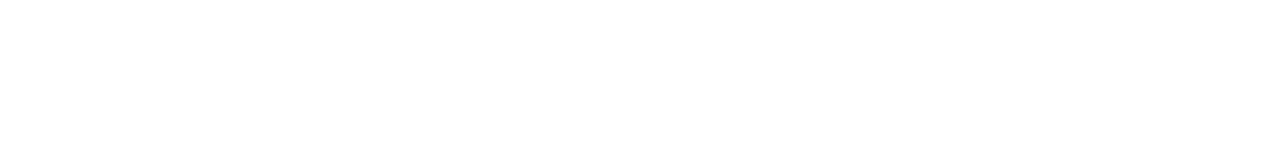
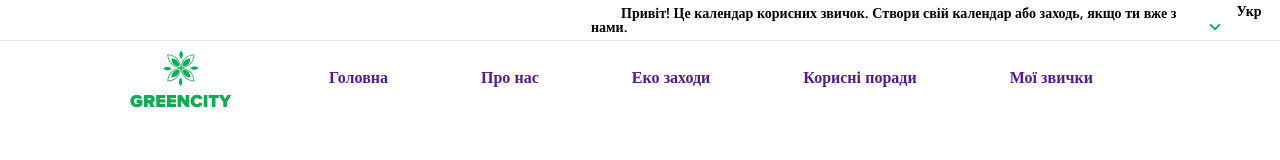
Before and after one commit to StepanKniazevich/Eco_project, a plain HTML site: page task.html in a window 1280 px wide. Drawn offline with nearby package versions, Linux system fonts and the light colour scheme.

Commit message:
Add header

```diff
--- a/Style.css
+++ b/Style.css
@@ -1,12 +1,127 @@
-/*Обнуление*/
-*,*:before,*:after{
+
+/*Обнулення*/
+*{
 	padding: 0;
 	margin: 0;
-	border: 0;
+    border: 0;
+	box-sizing: border-box;
+}
+*,*:before,*:after{
 	-moz-box-sizing: border-box;
 	-webkit-box-sizing: border-box;
 	box-sizing: border-box;
 }
+:focus,:active{outline: none;}
+a:focus,a:active{outline: none;}
+
+nav,footer,header,aside{display: block;}
+
 html,body{
 	height: 100%;
+	width: 100%;
+	font-size: 100%;
+	line-height: 1;
+	font-size: 14px;
+	-ms-text-size-adjust: 100%;
+	-moz-text-size-adjust: 100%;
+	-webkit-text-size-adjust: 100%;
+	font-family: 'Open Sans';
 }
+/*input,button,textarea{font-family:inherit;}
+
+input::-ms-clear{display: none;}*/
+button{cursor: pointer;}
+button::-moz-focus-inner {padding:0;border:0;}
+a{text-decoration: none;}
+a:hover{text-decoration: none;}
+ul, li{list-style: none; text-decoration: none; }
+img{vertical-align: top;}
+
+.wrapper {
+min-height: 100%;
+overflow: hidden;
+
+}/*
+._container {
+	max-width: 1020px;
+	margin: 0px auto;
+}*/
+/*
+.content {
+	position: absolute;
+	left: 70.31%;
+	right: 25.34%;
+	top: 47.37%;
+	bottom: 10.53%;
+	background: #5C6372;
+	transform: rotate(-45deg);
+}*/
+.link_color{
+	color: #13AA57;}
+
+/*--------------------------Header------------------------------------------*/
+
+.header{
+	position: absolute;
+	width: 100%;
+	left:0;
+	top:0;
+	z-index: 50;
+	font-weight: 600;
+}
+/*
+.header_container{
+	display: flex;
+	flex-direction: column;
+
+}*/
+
+.header_top{
+	font-size: 14px;
+    text-indent: 30px;
+	min-height:  40px;
+	display: flex;
+	margin-left: 591px;
+	align-items: center;
+
+}
+.header_line{
+	width: 100%;
+    height: auto;
+	border-bottom: 1px solid rgba(131, 156, 148, 0.2);
+}
+
+.header_top_lang::after{
+	content: "";
+	display: inline-block;
+    background: url('images/header/Arrow.png');
+    width: 16px;
+    height: 16px;
+
+}
+
+.nav{
+	font-size: 16px;
+	min-height: 82px ;
+}
+.nav_container {
+	max-width: 1020px;
+	margin: 0px auto;
+
+}
+.nav_menu{
+	display: flex;
+
+}
+.nav_logo{
+	margin-right: 97px;
+
+}
+
+.menu_list{
+	display:flex;
+	align-items: center;
+}
+.menu_item:not(:first-child){
+	margin-left: 93px;
+}
--- a/task.html
+++ b/task.html
@@ -0,0 +1,70 @@
+<!DOCTYPE html>
+<html >
+<head>
+    <meta charset="UTF-8">
+    <meta http-equiv="X-UA-Compatible" content="IE=edge">
+    <meta name="viewport" content="width=device-width, initial-scale=1.0">
+    <link rel="stylesheet" href="Style.css">
+    <link href="https://fonts.googleapis.com/css2?family=Open+Sans:wght@400;600;700&family=PT+Sans:wght@700&display=swap&subset=cyrillic-ext" rel="stylesheet">
+    <title>Page_start</title>
+</head>
+
+<body>
+
+<div class="wrapper">
+    <header class="header">
+        <div class="header_container">
+            <div class="header_line">
+              <div class="header_top">
+                  <div class="header_top_text">
+                    Привіт! Це календар корисних звичок. Створи свій календар або заходь, якщо ти вже з нами.
+                  </div>
+                  <div class="header_top_lang">
+                    Укр
+                  </div>
+              </div>
+            </div>
+
+            <nav class="nav">
+                <div class="nav_container">
+
+                     <div class="nav_menu">
+                        <div class="nav_logo"> <img src="images/header/Logo.png" alt="">
+                        </div>
+                         <ul class="menu_list">
+                             <li class="menu item">
+                                  <a href="">Головна</a>
+                            </li>
+                             <li class="menu_item">
+                                  <a href="">Про нас</a>
+                            </li>
+                             <li class="menu_item">
+                                 <a href="">Еко заходи</a>
+                            </li>
+                             <li class="menu_item">
+                                 <a href="">Корисні поради</a>
+                            </li>
+                             <li class="menu_item">
+                                 <a href="">Мої звички</a>
+                            </li>
+                         </ul>
+                      </div>
+                 </div>
+           </nav>
+
+    </div>
+    </header>
+
+
+
+<footer class="fouter">
+
+
+</footer>
+
+
+
+
+</div>
+</body>
+</html>
```
Also changed, not shown: images/Boy.png (added), images/Fill 1.png (added), images/Group 32.png (added), images/Group 7 4.png (added), images/Illustration.png (added), images/Rectangle.png (added), images/header/Arrow.png (added), images/header/Logo.png (added), images/iconfinder_00-ELASTOFONT-STORE-READY_map-maker3_2703072-2.png (added).
